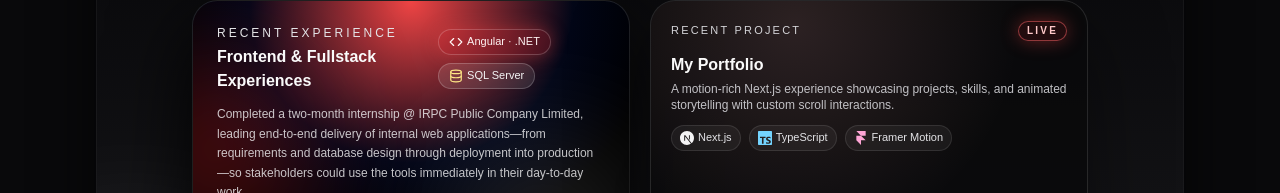
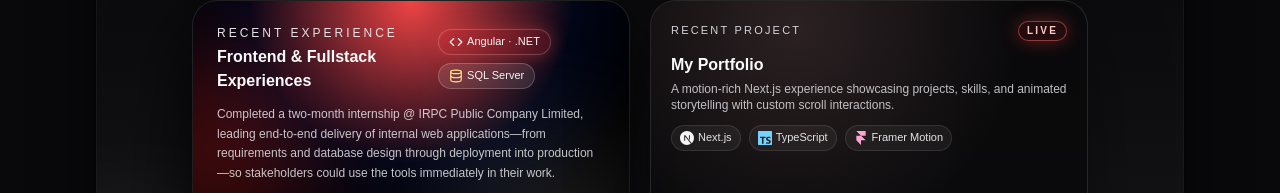
Before and after one commit to Jarukit-PM/Portfolio, a Next.js app: page / in a window 1280 px wide. Shown: the part 607-800 px from the top of the page. Built offline with nearby package versions, Linux system fonts and the light colour scheme.

Commit message:
Update HeroSection.tsx

```diff
--- a/app/components/HeroSection.tsx
+++ b/app/components/HeroSection.tsx
@@ -267,7 +267,7 @@ export function HeroSection() {
                 </div>
 
                 <p className="text-xs text-zinc-100/80 leading-relaxed">
-                  Completed a two-month internship @ IRPC Public Company Limited, leading end-to-end delivery of internal web applications—from requirements and database design through deployment into production—so stakeholders could use the tools immediately in their day-to-day work.
+                  Completed a two-month internship @ IRPC Public Company Limited, leading end-to-end delivery of internal web applications—from requirements and database design through deployment into production—so stakeholders could use the tools immediately in their work.
                 </p>
               </div>
 
```
